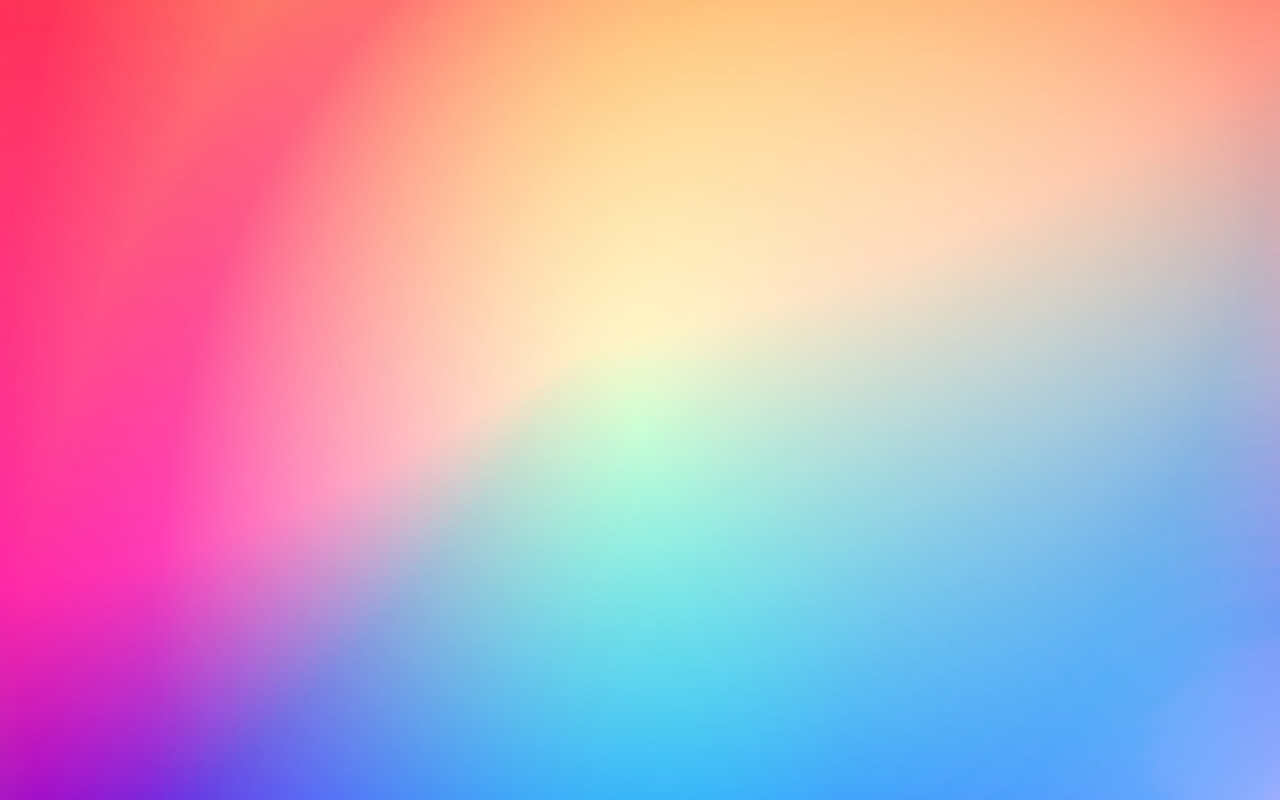
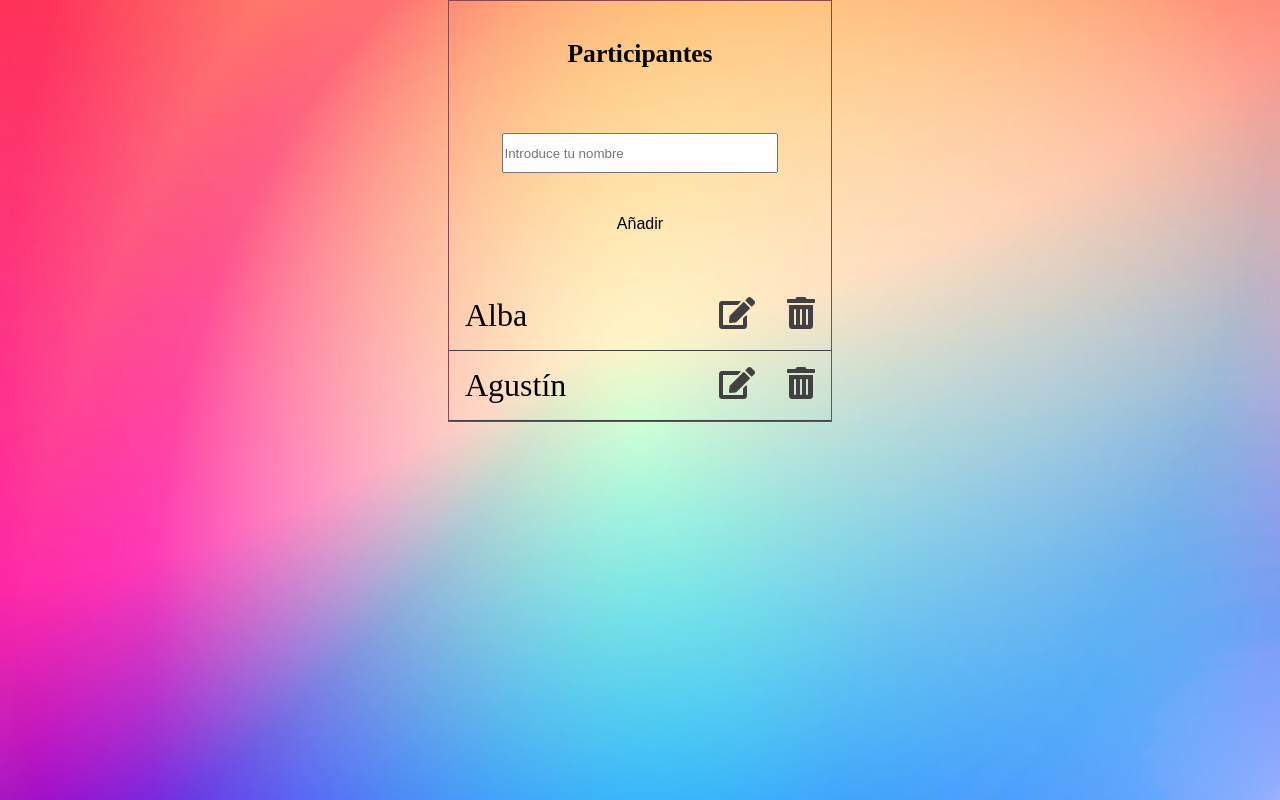
Before and after one commit to Rufasa-Software/PR-Base-Wheel-Of, a website built with Parcel: page src/index.html in a window 1280 px wide. Built offline with nearby package versions, Linux system fonts and the light colour scheme.

Commit message:
added section-player

```diff
--- a/src/index.html
+++ b/src/index.html
@@ -5,13 +5,24 @@
     <meta http-equiv="X-UA-Compatible" content="IE=edge">
     <meta name="viewport" content="width=device-width, initial-scale=1.0">
     <title>Wheel of Names</title>
-
+    <link rel="stylesheet" href="https://use.fontawesome.com/releases/v5.8.1/css/all.css" integrity="sha384-50oBUHEmvpQ+1lW4y57PTFmhCaXp0ML5d60M1M7uH2+nqUivzIebhndOJK28anvf" crossorigin="anonymous">
     <link rel="stylesheet" href="scss/main-style.scss">
 </head>
 <body>
 
     <section id="players">
+        <h2>Participantes</h2>
+        <form>
+            <input type="text" id="name" name="name" placeholder="Introduce tu nombre">
+            <button type="submit">Añadir</button>
+        </form>
+        <section class="list_of_names">
+            <ul>
+                <li class="new-player"><p>Alba</p> <div class="iconos"></div><i class="fas fa-edit"><i class="fas fa-trash-alt"></i></i></div></li>
+                <li class="new-player"><p>Agustín</p> <div class="iconos"></div><i class="fas fa-edit"><i class="fas fa-trash-alt"></i></i></div></li>
 
+            </ul>
+        </section>
     </section>
     <script src="ts/app.ts" type="module"></script>
 </body>
--- /dev/null
+++ b/src/scss/imports.scss
@@ -0,0 +1,2 @@
+@import './layouts/variables';
+@import 'players-section.scss';
--- /dev/null
+++ b/src/scss/layouts/_variables.scss
@@ -0,0 +1 @@
+$breakpoint-tablet: 768px;
--- a/src/scss/main-style.scss
+++ b/src/scss/main-style.scss
@@ -1,6 +1,12 @@
-/*$main-color: #696969;*/
+@import 'imports.scss';
 
+* {
+    margin: 0;
+    padding: 0;
+    box-sizing: border-box;
+}
 body {
     background: url("../../assets/background_image.jpg") no-repeat;
     background-size: cover;
+    height: 100vh;
 }
--- /dev/null
+++ b/src/scss/players-section.scss
@@ -0,0 +1,73 @@
+#players {
+    width: 90%;
+    margin: 0 auto;
+
+    h2 {
+        text-align: center;
+        font-size: 6vw;
+        margin: 3vw;
+                }
+    form {
+        width: 90%;
+        display: flex;
+        margin: 0 auto;
+        flex-direction: column;
+        align-items: center;
+
+            input {
+                margin: 2vw;
+                height: 5vh;
+                width: 80%;
+            }
+            button {
+                padding: 1em;
+                background-color: transparent;
+                font-size: 1em;
+                border: 0;
+            }
+    }
+    .list_of_names {
+
+        margin-top: 2em;
+        h2 {
+            text-align: center;
+            font-size: 2vw;
+            margin: 0.5vw;
+                    }
+        .new-player {
+            display: flex;
+            padding: 0.5em;
+            border-bottom: 1px solid rgb(66, 65, 65);
+            justify-content: space-between;
+            font-size: 6vw;
+
+        }
+        .fas {
+            margin-left: 1em;
+            color: rgb(66, 65, 65);
+        }
+
+    }
+
+}
+@media (min-width: $breakpoint-tablet) {
+    #players {
+       width: 30%;
+       border: 1px solid rgb(139, 71, 71);
+       h2 {
+           font-size: 2vw;
+       }
+       .list_of_names {
+        .new-player {
+                display: flex;
+                border-bottom: 1px solid rgb(66, 65, 65);
+                justify-content: space-between;
+                font-size: 2em;
+
+            }
+            .fas {
+                margin-left: 1em;
+             }
+            }
+        }
+    }
```
